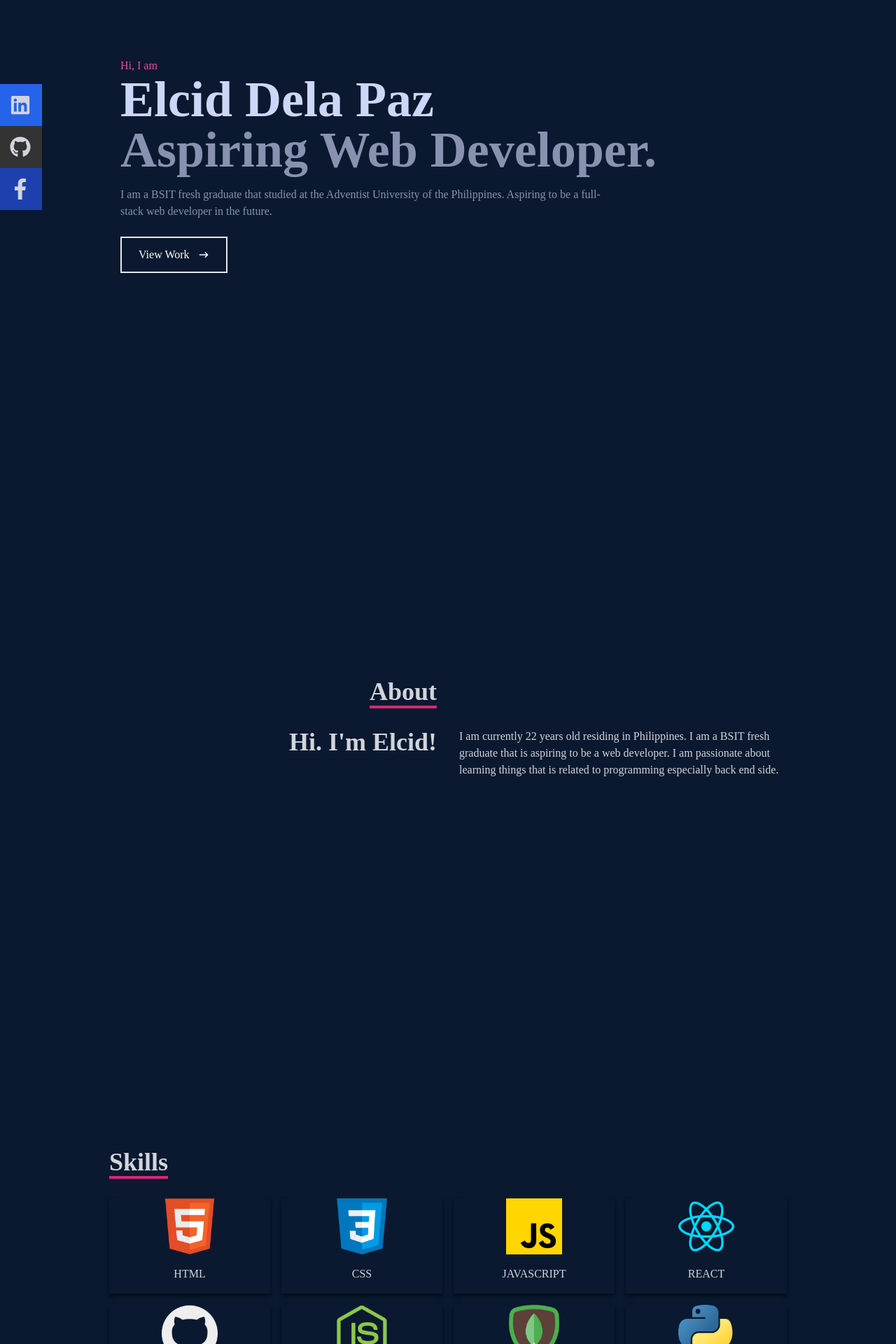
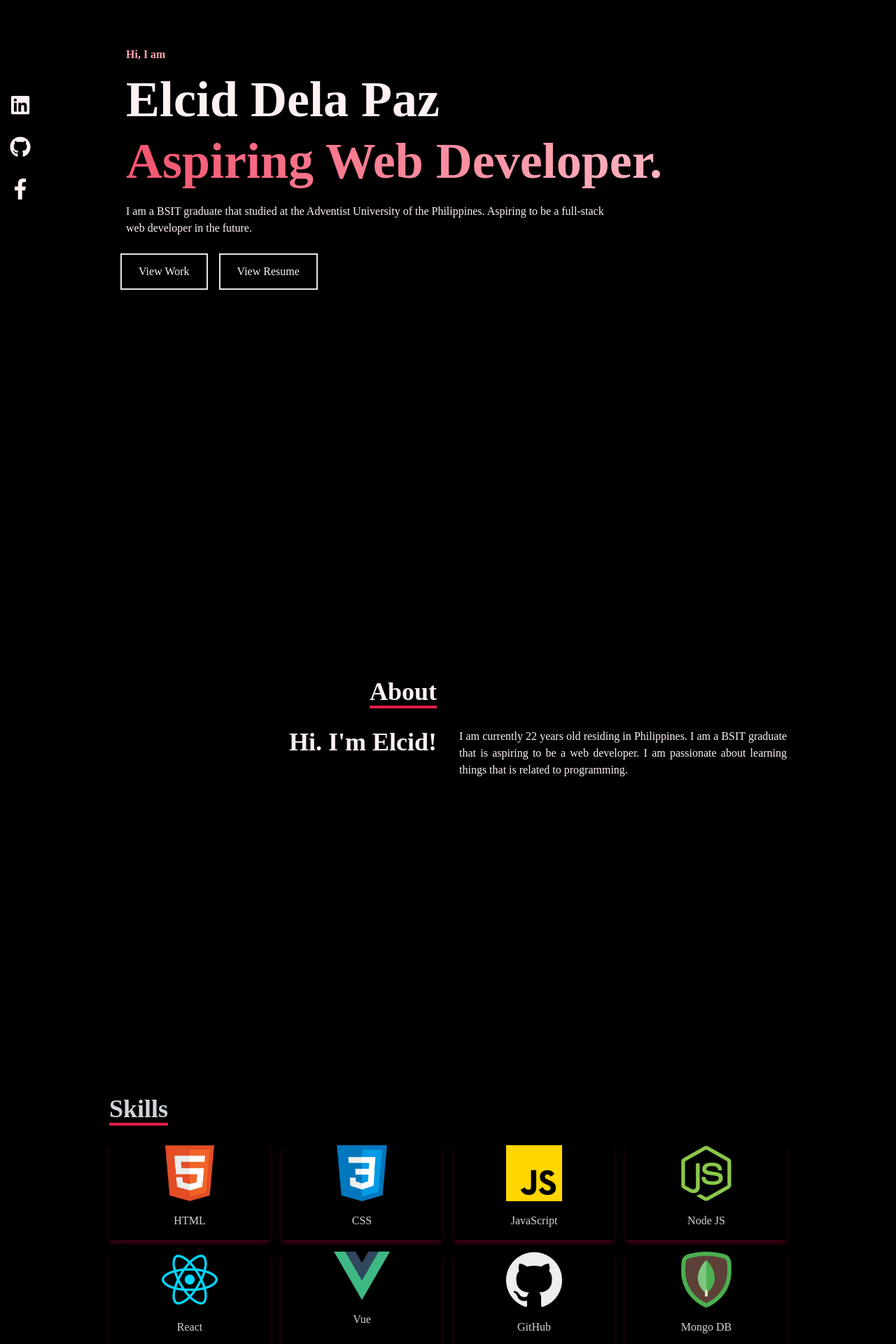
Before and after one commit to elciddelapaz/portfolio, a React (Create React App) app: page / in a window 1280 px wide. Shown: the part 160-2080 px from the top of the page at 70% size. Built offline with nearby package versions, Linux system fonts and the light colour scheme.

Commit message:
update background color and text color

```diff
--- a/src/App.js
+++ b/src/App.js
@@ -5,8 +5,7 @@ import Navbar from "./components/Navbar";
 import Skills from "./components/Skills";
 import Work from "./components/Work";
 
-
-function App() {
+export default function App() {
   return (
     <div>
       <Navbar />
@@ -18,5 +17,3 @@ function App() {
     </div>
   );
 }
-
-export default App;
--- a/src/components/About.jsx
+++ b/src/components/About.jsx
@@ -1,12 +1,15 @@
 import React from "react";
 
-const About = () => {
+export default function About() {
   return (
-    <div name="about" className="w-full h-screen bg-[#0a192f] text-gray-300">
+    <div
+      name="about"
+      className="w-full h-screen bg-black flex justify-center items-center text-rose-50"
+    >
       <div className="flex flex-col justify-center items-center w-full h-full">
         <div className="max-w-[1000px] w-full grid grid-cols-2 gap-8">
           <div className="sm:text-right pb-8 pl-4">
-            <p className="text-4xl font-bold inline border-b-4 border-pink-600">
+            <p className="text-4xl font-bold inline border-b-4 border-rose-600">
               About
             </p>
           </div>
@@ -17,17 +20,14 @@ const About = () => {
             <p>Hi. I'm Elcid!</p>
           </div>
           <div>
-            <p>
+            <p className="text-justify">
               I am currently 22 years old residing in Philippines. I am a BSIT
-              fresh graduate that is aspiring to be a web developer. I am
-              passionate about learning things that is related to programming
-              especially back end side.
+              graduate that is aspiring to be a web developer. I am passionate
+              about learning things that is related to programming.
             </p>
           </div>
         </div>
       </div>
     </div>
   );
-};
-
-export default About;
+}
--- a/src/components/Contact.jsx
+++ b/src/components/Contact.jsx
@@ -1,49 +1,49 @@
 import React from "react";
 
-const Contact = () => {
+export default function Contact() {
   return (
     <div
       name="contact"
-      className="w-full h-screen bg-[#0a192f] flex justify-center items-center p-4"
+      className="w-full h-screen bg-black flex justify-center items-center p-4 text-rose-50"
     >
       <form
         method="POST"
         action="https://getform.io/f/b51c785c-6532-4a60-bac3-1f891ede4c00"
         className="flex flex-col max-w-[600px] w-full"
       >
-        <div className="pb-8">
-          <p className="text-4xl font-bold inline border-b-4 border-pink-600 text-gray-300">
+        <div>
+          <p className="text-4xl font-bold inline border-b-4 border-rose-600">
             Contact
           </p>
-          <p className="text-gray-300 py-4">
-            // Submit the form below or shoot me an email -
-            elcid.delapaz@gmail.com
+          <p className="py-4">
+            Submit the form below or send me an email -{" "}
+            <span className="font-bold text-red-200">
+              elcid.delapaz@gmail.com
+            </span>
           </p>
         </div>
         <input
-          className="bg-[#ccd6f6] p-2"
+          className="bg-rose-50 p-2 text-black rounded-full placeholder-black"
           type="text"
           placeholder="Name"
           name="name"
         />
         <input
-          className="my-4 p-2 bg-[#ccd6f6]"
+          className="my-4 p-2 bg-rose-50 text-black rounded-full placeholder-black"
           type="email"
           placeholder="Email"
           name="email"
         />
         <textarea
-          className="bg-[#ccd6f6] p-2"
+          className="bg-rose-50 p-2 text-black rounded-3xl resize-none placeholder-black"
           name="message"
           rows="10"
           placeholder="Message"
         ></textarea>
-        <button className="text-white border-2 hover:bg-pink-600 hover:border-pink-600 px-4 py-3 my-8 mx-auto flex items-center">
+        <button className="text-white border-2 hover:bg-rose-600 hover:border-rose-600 px-4 py-2 my-8 mx-auto flex items-center rounded-md">
           Send
         </button>
       </form>
     </div>
   );
-};
-
-export default Contact;
+}
--- a/src/components/Home.jsx
+++ b/src/components/Home.jsx
@@ -1,37 +1,43 @@
 import React from "react";
-import { HiArrowNarrowRight } from "react-icons/hi";
 import { Link } from "react-scroll";
 
-const Home = () => {
+export default function Home() {
   return (
-    <div name="home" className="w-full h-screen bg-[#0a192f]">
-      {/* Container */}
+    <div name="home" className="w-full h-screen bg-black">
       <div className="max-w-[1000px] mx-auto px-8 flex flex-col justify-center h-full">
-        <p className="text-pink-500">Hi, I am</p>
-        <h1 className="text-4xl sm:text-7xl font-bold text-[#ccd6f6]">
+        <p className="text-rose-300 font-semibold p-2">Hi, I am</p>
+        <h1 className="text-4xl sm:text-7xl font-bold text-rose-50 p-2">
           Elcid Dela Paz
         </h1>
-        <h2 className="text-4xl sm:text-7xl font-bold text-[#8892b0]">
+        <h2
+          className="text-4xl sm:text-7xl font-bold text-rose-600 bg-gradient-to-l bg-clip-text text-transparent from-rose-50 via-rose-500 to-rose-900
+            animate-text p-2"
+        >
           Aspiring Web Developer.
         </h2>
-        <p className="text-[#8892b0] py-4 max-w-[700px]">
-          I am a BSIT fresh graduate that studied at the Adventist University of
-          the Philippines. Aspiring to be a full-stack web developer in the
-          future.
+        {/* <h2 className="text-4xl sm:text-7xl font-bold text-rose-600">
+          Aspiring Web Developer.
+        </h2> */}
+        <p className="text-rose-50 py-4 max-w-[700px] p-2">
+          I am a BSIT graduate that studied at the Adventist University of the
+          Philippines. Aspiring to be a full-stack web developer in the future.
         </p>
-        <div>
-          <button className="text-white group border-2 px-6 py-3 my-2 flex items-center hover:bg-pink-600 hover:border-pink-600">
+        <div className="flex gap-4 text-rose-50">
+          <button className="group border-2 px-6 py-3 my-2 flex items-center hover:bg-rose-600 hover:border-rose-600">
             <Link to="work" smooth={true} duration={500}>
               View Work
             </Link>
-            <span className="group-hover:rotate-90 duration-300">
-              <HiArrowNarrowRight className="ml-3 " />
-            </span>
+          </button>
+          <button className="group border-2 px-6 py-3 my-2 flex items-center hover:bg-rose-600 hover:border-rose-600">
+            <a
+              target="_blank"
+              href="https://docs.google.com/document/d/1vTrrFalWJkaKUmV9tztoD85Y4r93EcpQmjVFrqgBqs8/edit?usp=sharing"
+            >
+              View Resume
+            </a>
           </button>
         </div>
       </div>
     </div>
   );
-};
-
-export default Home;
+}
--- a/src/components/Navbar.jsx
+++ b/src/components/Navbar.jsx
@@ -4,20 +4,16 @@ import {
   FaTimes,
   FaGithub,
   FaLinkedin,
-  FaFacebook,
   FaFacebookF,
 } from "react-icons/fa";
-import { HiOutlineMail } from "react-icons/hi";
-import { BsFillPersonLinesFill } from "react-icons/bs";
-import Logo from "../assets/logo.png";
 import { Link } from "react-scroll";
 
-const Navbar = () => {
+export default function Navbar() {
   const [nav, setNav] = useState(false);
   const handleClick = () => setNav(!nav);
 
   return (
-    <div className="fixed w-full h-[80px] flex justify-between items-center px-4 bg-[#0a192f] text-gray-300">
+    <div className="fixed w-full h-[80px] flex justify-between items-center px-4 text-rose-200 font-semibold">
       <div></div>
       {/* menu */}
       <ul className="hidden md:flex">
@@ -58,7 +54,7 @@ const Navbar = () => {
         className={
           !nav
             ? "hidden"
-            : "absolute top-0 left-0 w-full h-screen bg-[#0a192f] flex flex-col justify-center items-center"
+            : "absolute top-0 left-0 w-full h-screen bg-black flex flex-col justify-center items-center"
         }
       >
         <li className="py-6 text-4xl">
@@ -93,27 +89,27 @@ const Navbar = () => {
       </ul>
 
       {/* Social icons */}
-      <div className="hidden lg:flex fixed flex-col top-[35%] left-0">
+      <div className="hidden lg:flex fixed flex-col top-[35%] left-0 text-rose-50">
         <ul>
-          <li className="w-[160px] h-[60px] flex justify-between items-center ml-[-100px] hover:ml-[-10px] duration-300 bg-blue-600">
+          <li className="w-[160px] h-[60px] flex justify-between items-center ml-[-100px] hover:ml-[-10px] duration-200">
             <a
-              className="flex justify-between items-center w-full text-gray-300"
+              className="flex justify-between items-center w-full"
               href="https://www.linkedin.com/in/elcid-dela-paz-91a9a6202"
             >
               Linkedin <FaLinkedin size={30} />
             </a>
           </li>
-          <li className="w-[160px] h-[60px] flex justify-between items-center ml-[-100px] hover:ml-[-10px] duration-300 bg-[#333333]">
+          <li className="w-[160px] h-[60px] flex justify-between items-center ml-[-100px] hover:ml-[-10px] duration-200">
             <a
-              className="flex justify-between items-center w-full text-gray-300"
+              className="flex justify-between items-center w-full"
               href="https://github.com/elciddelapaz"
             >
-              Github <FaGithub size={30} />
+              GitHub <FaGithub size={30} />
             </a>
           </li>
-          <li className="w-[160px] h-[60px] flex justify-between items-center ml-[-100px] hover:ml-[-10px] duration-300 bg-blue-800">
+          <li className="w-[160px] h-[60px] flex justify-between items-center ml-[-100px] hover:ml-[-10px] duration-200">
             <a
-              className="flex justify-between items-center w-full text-gray-300"
+              className="flex justify-between items-center w-full"
               href="https://www.facebook.com/elcidlang/"
             >
               Facebook <FaFacebookF size={30} />
@@ -123,6 +119,4 @@ const Navbar = () => {
       </div>
     </div>
   );
-};
-
-export default Navbar;
+}
--- a/src/components/Skills.jsx
+++ b/src/components/Skills.jsx
@@ -8,55 +8,67 @@ import Node from "../assets/node.png";
 import GitHub from "../assets/github.png";
 import Mongo from "../assets/mongo.png";
 import Python from "../assets/python.png";
+import Tailwind from "../assets/tailwind.png";
+import Vue from "../assets/vue.png";
 
-const Skills = () => {
+export default function Skills() {
   return (
-    <div name="skills" className="w-full h-screen bg-[#0a192f] text-gray-300">
+    <div name="skills" className="w-full h-screen bg-black text-gray-300">
       {/* Container */}
       <div className="max-w-[1000px] mx-auto p-4 flex flex-col justify-center w-full h-full">
         <div>
-          <p className="text-4xl font-bold inline border-b-4 border-pink-600 ">
+          <p className="text-4xl font-bold inline border-b-4 border-rose-600 ">
             Skills
           </p>
         </div>
 
         <div className="w-full grid grid-cols-2 sm:grid-cols-4 gap-4 text-center py-8">
-          <div className="shadow-md shadow-[#040c16] hover:scale-110 duration-500">
+          <div className="shadow-md shadow-[#4c0519] hover:scale-110 duration-100">
             <img className="w-20 mx-auto" src={HTML} alt="HTML icon" />
             <p className="my-4">HTML</p>
           </div>
-          <div className="shadow-md shadow-[#040c16] hover:scale-110 duration-500">
-            <img className="w-20 mx-auto" src={CSS} alt="HTML icon" />
+          <div className="shadow-md shadow-[#4c0519] hover:scale-110 duration-75">
+            <img className="w-20 mx-auto" src={CSS} alt="CSS icon" />
             <p className="my-4">CSS</p>
           </div>
-          <div className="shadow-md shadow-[#040c16] hover:scale-110 duration-500">
-            <img className="w-20 mx-auto" src={JavaScript} alt="HTML icon" />
-            <p className="my-4">JAVASCRIPT</p>
+          <div className="shadow-md shadow-[#4c0519] hover:scale-110 duration-75">
+            <img
+              className="w-20 mx-auto"
+              src={JavaScript}
+              alt="JavaScript icon"
+            />
+            <p className="my-4">JavaScript</p>
           </div>
-          <div className="shadow-md shadow-[#040c16] hover:scale-110 duration-500">
-            <img className="w-20 mx-auto" src={ReactImg} alt="HTML icon" />
-            <p className="my-4">REACT</p>
+          <div className="shadow-md shadow-[#4c0519] hover:scale-110 duration-75">
+            <img className="w-20 mx-auto" src={Node} alt="Node icon" />
+            <p className="my-4">Node JS</p>
           </div>
-          <div className="shadow-md shadow-[#040c16] hover:scale-110 duration-500">
-            <img className="w-20 mx-auto" src={GitHub} alt="HTML icon" />
-            <p className="my-4">GITHUB</p>
+          <div className="shadow-md shadow-[#4c0519] hover:scale-110 duration-75">
+            <img className="w-20 mx-auto" src={ReactImg} alt="React icon" />
+            <p className="my-4">React</p>
           </div>
-          <div className="shadow-md shadow-[#040c16] hover:scale-110 duration-500">
-            <img className="w-20 mx-auto" src={Node} alt="HTML icon" />
-            <p className="my-4">NODE JS</p>
+          <div className="shadow-md shadow-[#4c0519] hover:scale-110 duration-75">
+            <img className="w-20 mx-auto" src={Vue} alt="Vue icon" />
+            <p className="my-4">Vue</p>
           </div>
-          <div className="shadow-md shadow-[#040c16] hover:scale-110 duration-500">
-            <img className="w-20 mx-auto" src={Mongo} alt="HTML icon" />
-            <p className="my-4">MONGO DB</p>
+          <div className="shadow-md shadow-[#4c0519] hover:scale-110 duration-75">
+            <img className="w-20 mx-auto" src={GitHub} alt="GitHub icon" />
+            <p className="my-4">GitHub</p>
           </div>
-          <div className="shadow-md shadow-[#040c16] hover:scale-110 duration-500">
-            <img className="w-20 mx-auto" src={Python} alt="HTML icon" />
+          <div className="shadow-md shadow-[#4c0519] hover:scale-110 duration-75">
+            <img className="w-20 mx-auto" src={Mongo} alt="Mongo icon" />
+            <p className="my-4">Mongo DB</p>
+          </div>
+          <div className="shadow-md shadow-[#4c0519] hover:scale-110 duration-75">
+            <img className="w-20 mx-auto" src={Python} alt="Python icon" />
             <p className="my-4">Python</p>
+          </div>
+          <div className="shadow-md shadow-[#4c0519] hover:scale-110 duration-75">
+            <img className="w-20 mx-auto" src={Tailwind} alt="Tailwind icon" />
+            <p className="my-4">Tailwind</p>
           </div>
         </div>
       </div>
     </div>
   );
-};
-
-export default Skills;
+}
--- a/src/components/Work.jsx
+++ b/src/components/Work.jsx
@@ -2,66 +2,73 @@ import React from "react";
 import Purchasing from "../assets/MyWorkPurchasing.png";
 import AUPay from "../assets/AUPay.png";
 import Telemed from "../assets/telemed.jpeg";
-const Work = () => {
+export default function Work() {
   return (
-    <div name="work" className="w-full md:h-screen text-gray-300 bg-[#0a192f]">
+    <div name="work" className="w-full md:h-screen text-rose-50 bg-black">
       <div className="max-w-[1000px] mx-auto p-4 flex flex-col justify-center w-full h-full">
         <div className="pb-8">
-          <p className="text-4xl font-bold inline border-b-4 text-gray-300 border-pink-600">
+          <p className="text-4xl font-bold inline border-b-4 text-gray-300 border-rose-600">
             Work
           </p>
         </div>
 
         {/* Container */}
-        <div className="grid sm:grid-cols-2 md:grid-cols-2 gap-4">
+        <div className="grid sm:grid-cols-2 gap-4">
           {/* Grid Item */}
-          <div className="group container rounded-md flex justify-center items-center mx-auto">
+          <div className="">
+            <div className="group container rounded-md flex justify-center items-center mx-auto ">
               <img src={Purchasing} className="w-full h-full" />
             </div>
             <div className="group container rounded-md flex items-center mx-auto">
-            <div>
+              <div className="grid gap-2 mt-2 grow">
                 <h1 className="text-2xl font-bold">Purchasing System</h1>
-              <p>A purchasing system made with Angular and MongoDB.</p>
-              <button className="bg-blue-600 hover:bg-blue-400 text-white font-bold py-2 px-4 border-b-4 border-blue-700 hover:border-blue-500 rounded">
+                <p>A purchasing system made using Angular and MongoDB. </p>
+                <button className="bg-rose-600 hover:bg-rose-400 text-white font-bold py-2 px-4 border-b-4 border-rose-700 hover:border-rose-500 rounded">
                   <a href="https://daps-ps.netlify.app/" target="_blank">
                     View Demo
                   </a>
                 </button>
               </div>
             </div>
+          </div>
+
+          <div>
+            <div className="group container rounded-md flex items-center mx-auto">
+              <img src={AUPay} className="w-full h-full" />
+            </div>
+            <div className="group container rounded-md flex justify-center items-center mx-auto">
+              <div>
+                <div className="grid gap-2 mt-2 grow">
+                  <h1 className="text-2xl font-bold">RFID Payment System</h1>
+                  <p>
+                    A desktop application payment system created using Python
+                    3.10, MongoDB, and QT5.
+                  </p>
+                </div>
+              </div>
+            </div>
+          </div>
+          <div>
             <div className="group container rounded-md flex items-center mx-auto">
               <img src={Telemed} className="w-full h-full" />
             </div>
             <div className="group container rounded-md flex items-center mx-auto">
-            <div>
+              <div className="grid gap-2 mt-2 grow">
                 <h1 className="text-2xl font-bold">Telemedicine</h1>
                 <p>
                   A telemedicine web application made using ReactJS (MUI),
                   MongoDB, Express, and NodeJS.
                 </p>
-              <button className="bg-blue-600 hover:bg-blue-400 text-white font-bold py-2 px-4 border-b-4 border-blue-700 hover:border-blue-500 rounded">
+                <button className="bg-rose-600 hover:bg-rose-400 text-white font-bold py-2 px-4 border-b-4 border-rose-700 hover:border-rose-500 rounded">
                   <a href="https://telemed.adventistmed.org/" target="_blank">
                     View Demo
                   </a>
                 </button>
               </div>
             </div>
-          <div className="group container rounded-md flex items-center mx-auto">
-            <img src={AUPay} className="w-full h-full" />
-          </div>
-          <div className="group container rounded-md flex justify-center items-center mx-auto">
-            <div>
-              <h1 className="text-2xl font-bold">RFID Payment System</h1>
-              <p>
-                A desktop application payment system created using Python 3.10,
-                MongoDB, and QT5.
-              </p>
-            </div>
           </div>
         </div>
       </div>
     </div>
   );
-};
-
-export default Work;
+}
```
Lines whose indentation alone changed are shown as unchanged.
